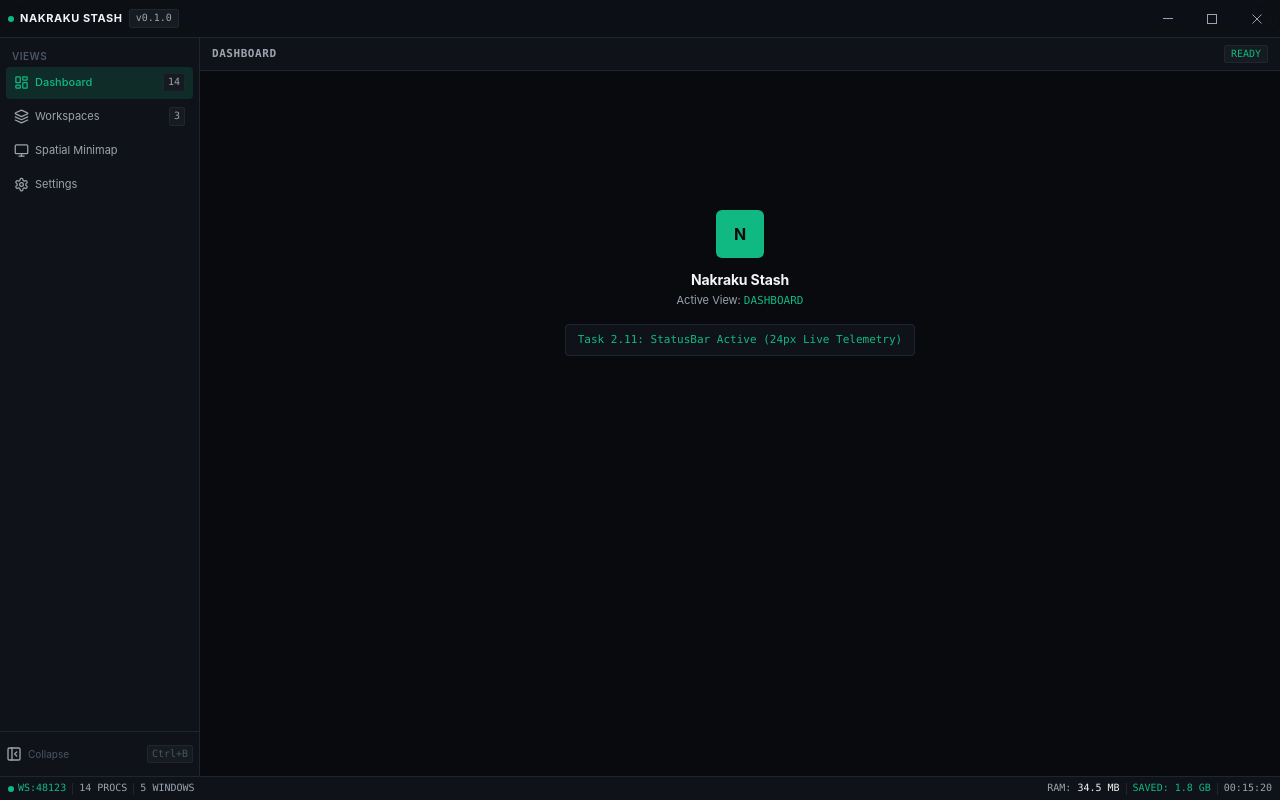
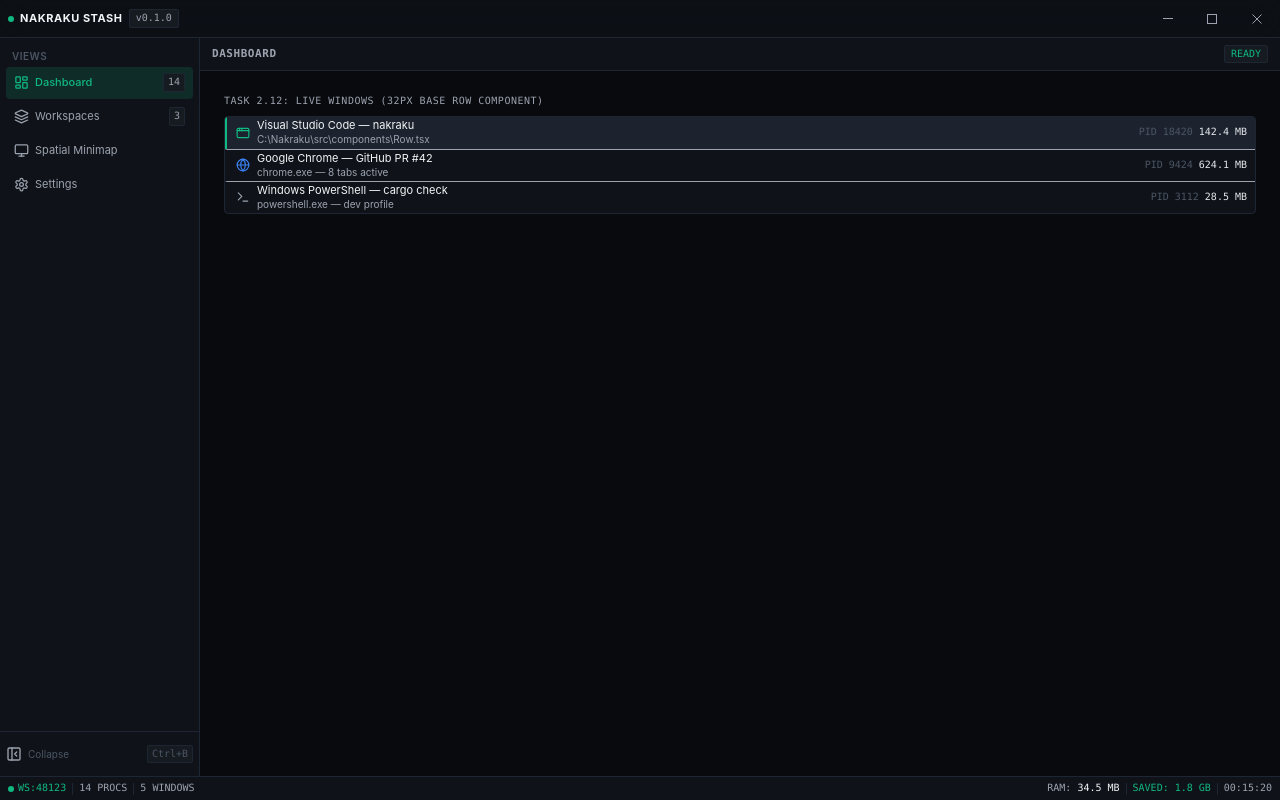
Before and after one commit to codemaulana/nakraku, a React (Vite) app: page / in a window 1280 px wide. Built offline with nearby package versions, Linux system fonts and the light colour scheme.

Commit message:
feat(phase-2): complete task 2.12 - build row base component with high-density metrics

```diff
--- a/src/App.tsx
+++ b/src/App.tsx
@@ -1,19 +1,80 @@
 import React, { useState } from "react";
+import { AppWindow, Terminal, Globe } from "lucide-react";
 import { Titlebar } from "./components/Titlebar";
 import { Sidebar } from "./components/Sidebar";
 import { MainPanel } from "./components/MainPanel";
 import { StatusBar } from "./components/StatusBar";
+import { Row } from "./components/Row";
+
+interface ProcessItem {
+  id: string;
+  title: string;
+  desc: string;
+  icon: React.ReactNode;
+  pid: string;
+  ram: string;
+}
+
+const SAMPLE_PROCESSES: ProcessItem[] = [
+  {
+    id: "p1",
+    title: "Visual Studio Code — nakraku",
+    desc: "C:\\Nakraku\\src\\components\\Row.tsx",
+    icon: <AppWindow className="w-3.5 h-3.5 text-accent-emerald" />,
+    pid: "PID 18420",
+    ram: "142.4 MB",
+  },
+  {
+    id: "p2",
+    title: "Google Chrome — GitHub PR #42",
+    desc: "chrome.exe — 8 tabs active",
+    icon: <Globe className="w-3.5 h-3.5 text-status-frozen" />,
+    pid: "PID 9424",
+    ram: "624.1 MB",
+  },
+  {
+    id: "p3",
+    title: "Windows PowerShell — cargo check",
+    desc: "powershell.exe — dev profile",
+    icon: <Terminal className="w-3.5 h-3.5 text-text-secondary" />,
+    pid: "PID 3112",
+    ram: "28.5 MB",
+  },
+];
+
+const ProcessList: React.FC<{ selectedId: string; onSelect: (id: string) => void }> = ({
+  selectedId,
+  onSelect,
+}) => (
+  <div className="flex flex-col w-full divide-y divide-border-subtle/50">
+    {SAMPLE_PROCESSES.map((item) => (
+      <Row
+        key={item.id}
+        icon={item.icon}
+        label={item.title}
+        description={item.desc}
+        selected={selectedId === item.id}
+        onClick={() => onSelect(item.id)}
+        meta={
+          <div className="flex items-center gap-xs">
+            <span className="text-text-disabled">{item.pid}</span>
+            <span className="text-text-mono">{item.ram}</span>
+          </div>
+        }
+      />
+    ))}
+  </div>
+);
 
 export const App: React.FC = () => {
   const [activeTab, setActiveTab] = useState<string>("dashboard");
+  const [selectedProcess, setSelectedProcess] = useState<string>("p1");
 
   return (
     <div className="flex flex-col h-screen bg-bg-base text-text-primary font-ui overflow-hidden select-none">
       <Titlebar badge="v0.1.0" />
-
       <div className="flex flex-1 overflow-hidden">
         <Sidebar activeId={activeTab} onSelect={setActiveTab} />
-
         <MainPanel
           header={
             <div className="flex items-center justify-between h-row px-base">
@@ -26,26 +87,19 @@ export const App: React.FC = () => {
             </div>
           }
         >
-          <div className="flex flex-col items-center justify-center min-h-[400px]">
-            <div className="w-12 h-12 rounded-md bg-accent-emerald text-bg-base font-bold text-lg flex items-center justify-center mb-base shadow-sm">
-              N
+          <div className="p-base flex flex-col gap-sm">
+            <div className="text-2xs font-mono text-text-secondary uppercase tracking-wider">
+              Task 2.12: Live Windows (32px Base Row Component)
             </div>
-
-            <h1 className="text-base font-bold tracking-tight mb-2xs">
-              Nakraku Stash
-            </h1>
-
-            <p className="text-xs text-text-secondary mb-lg">
-              Active View: <span className="text-accent-emerald font-mono uppercase">{activeTab}</span>
-            </p>
-
-            <div className="border border-border-subtle rounded-sm bg-bg-surface px-base py-sm text-xs text-accent-emerald font-mono">
-              Task 2.11: StatusBar Active (24px Live Telemetry)
+            <div className="border border-border-subtle rounded-sm bg-bg-surface overflow-hidden">
+              <ProcessList
+                selectedId={selectedProcess}
+                onSelect={setSelectedProcess}
+              />
             </div>
           </div>
         </MainPanel>
       </div>
-
       <StatusBar ramSaved="1.8 GB" />
     </div>
   );
--- /dev/null
+++ b/src/components/Row.tsx
@@ -0,0 +1,159 @@
+import React from "react";
+
+export interface RowProps {
+  id?: string;
+  icon?: React.ReactNode;
+  label?: React.ReactNode;
+  description?: React.ReactNode;
+  meta?: React.ReactNode;
+  actions?: React.ReactNode;
+  children?: React.ReactNode;
+  size?: "sm" | "md" | "lg";
+  selected?: boolean;
+  active?: boolean;
+  disabled?: boolean;
+  highlightOnHover?: boolean;
+  className?: string;
+  onClick?: (event: React.MouseEvent<HTMLDivElement>) => void;
+  onDoubleClick?: (event: React.MouseEvent<HTMLDivElement>) => void;
+  onKeyDown?: (event: React.KeyboardEvent<HTMLDivElement>) => void;
+  tabIndex?: number;
+  role?: string;
+  "aria-label"?: string;
+  "data-id"?: string;
+}
+
+const resolveRowHeight = (size: "sm" | "md" | "lg"): string => {
+  switch (size) {
+    case "sm":
+      return "h-row-sm";
+    case "lg":
+      return "h-row-lg";
+    case "md":
+    default:
+      return "h-row";
+  }
+};
+
+const resolveRowInteractiveClasses = (
+  selected: boolean,
+  active: boolean,
+  disabled: boolean,
+  isClickable: boolean,
+  highlightOnHover: boolean
+): string => {
+  if (disabled) {
+    return "opacity-40 cursor-not-allowed pointer-events-none border-l-transparent";
+  }
+  const borderClass = selected
+    ? "border-l-accent-emerald bg-bg-hover text-text-primary"
+    : "border-l-transparent text-text-secondary";
+  const hoverClass = highlightOnHover && !selected ? "hover:bg-bg-hover hover:text-text-primary" : "";
+  const cursorClass = isClickable ? "cursor-pointer" : "cursor-default";
+  const activeClass = active && !selected ? "text-accent-emerald" : "";
+  return `${borderClass} ${hoverClass} ${cursorClass} ${activeClass}`;
+};
+
+const createKeyDownHandler = (
+  disabled?: boolean,
+  onClick?: (event: React.MouseEvent<HTMLDivElement>) => void,
+  onKeyDown?: (event: React.KeyboardEvent<HTMLDivElement>) => void
+) => {
+  return (event: React.KeyboardEvent<HTMLDivElement>) => {
+    if (disabled) {
+      return;
+    }
+    if ((event.key === "Enter" || event.key === " ") && onClick) {
+      event.preventDefault();
+      event.currentTarget.click();
+    }
+    onKeyDown?.(event);
+  };
+};
+
+interface RowContentProps {
+  icon?: React.ReactNode;
+  label?: React.ReactNode;
+  description?: React.ReactNode;
+  meta?: React.ReactNode;
+  actions?: React.ReactNode;
+  children?: React.ReactNode;
+}
+
+const RowContent: React.FC<RowContentProps> = ({
+  icon,
+  label,
+  description,
+  meta,
+  actions,
+  children,
+}) => {
+  return (
+    <>
+      {icon && (
+        <div className="flex items-center justify-center shrink-0 w-4 h-4 text-text-secondary group-hover:text-text-primary">
+          {icon}
+        </div>
+      )}
+      {children ? (
+        <div className="min-w-0 flex-1 truncate">{children}</div>
+      ) : (
+        <div className="flex flex-col justify-center min-w-0 flex-1 leading-compact">
+          <div className="truncate text-xs text-text-primary">{label}</div>
+          {description && (
+            <div className="truncate text-2xs text-text-secondary">{description}</div>
+          )}
+        </div>
+      )}
+      {meta && (
+        <div className="flex items-center gap-2xs shrink-0 font-mono text-2xs text-text-secondary">
+          {meta}
+        </div>
+      )}
+      {actions && (
+        <div className="flex items-center gap-3xs shrink-0">{actions}</div>
+      )}
+    </>
+  );
+};
+
+export const Row: React.FC<RowProps> = ({
+  id,
+  size = "md",
+  selected = false,
+  active = false,
+  disabled = false,
+  highlightOnHover = true,
+  className = "",
+  onClick,
+  onDoubleClick,
+  onKeyDown,
+  tabIndex,
+  role,
+  "aria-label": ariaLabel,
+  "data-id": dataId,
+  ...contentProps
+}) => {
+  const isClickable = Boolean(onClick);
+  const heightClass = resolveRowHeight(size);
+  const stateClass = resolveRowInteractiveClasses(selected, active, disabled, isClickable, highlightOnHover);
+  const handleKeyDown = createKeyDownHandler(disabled, onClick, onKeyDown);
+
+  return (
+    <div
+      id={id}
+      data-id={dataId}
+      role={role ?? (isClickable ? "button" : "row")}
+      tabIndex={disabled ? -1 : (tabIndex ?? (isClickable ? 0 : undefined))}
+      aria-selected={selected}
+      aria-disabled={disabled}
+      aria-label={ariaLabel}
+      onClick={disabled ? undefined : onClick}
+      onDoubleClick={disabled ? undefined : onDoubleClick}
+      onKeyDown={handleKeyDown}
+      className={`group flex items-center w-full px-sm gap-xs select-none border-l-2 transition-colors duration-100 ease-out focus-visible:outline-none focus-visible:ring-1 focus-visible:ring-border-focus ${heightClass} ${stateClass} ${className}`}
+    >
+      <RowContent {...contentProps} />
+    </div>
+  );
+};
```
Also changed, not shown: 2 other files (tests, documents, lock files or other folders).
